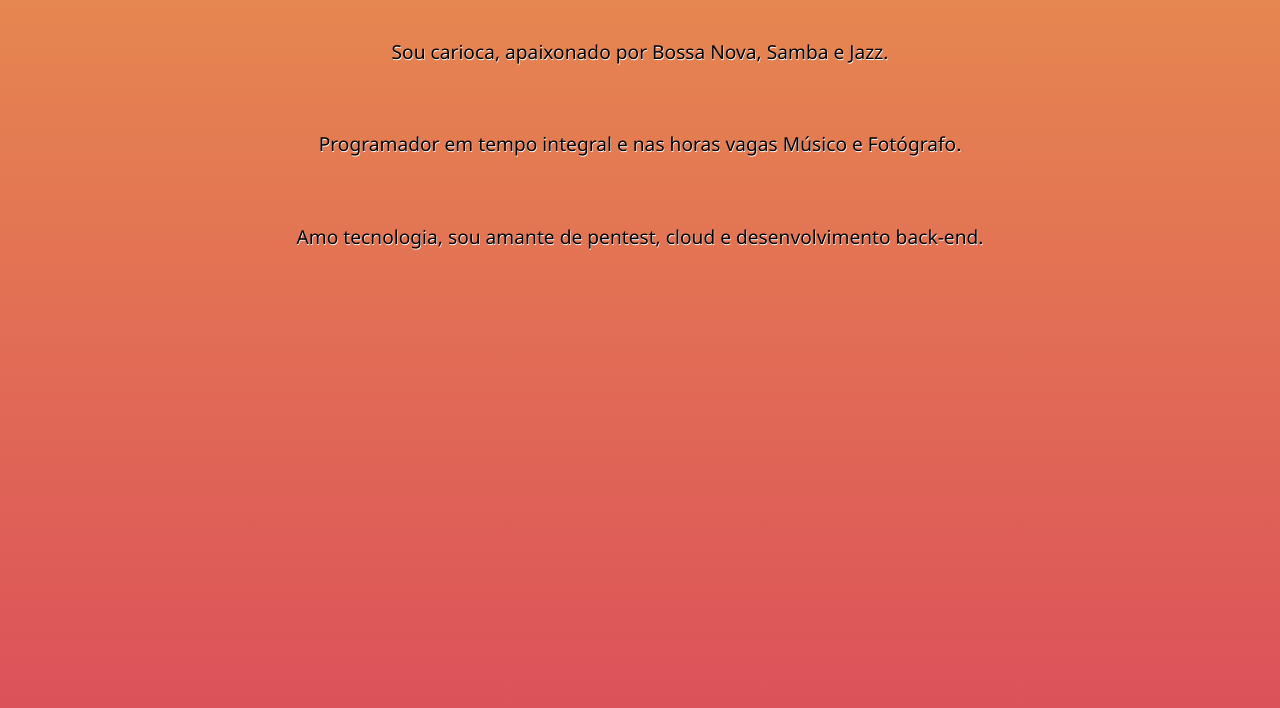
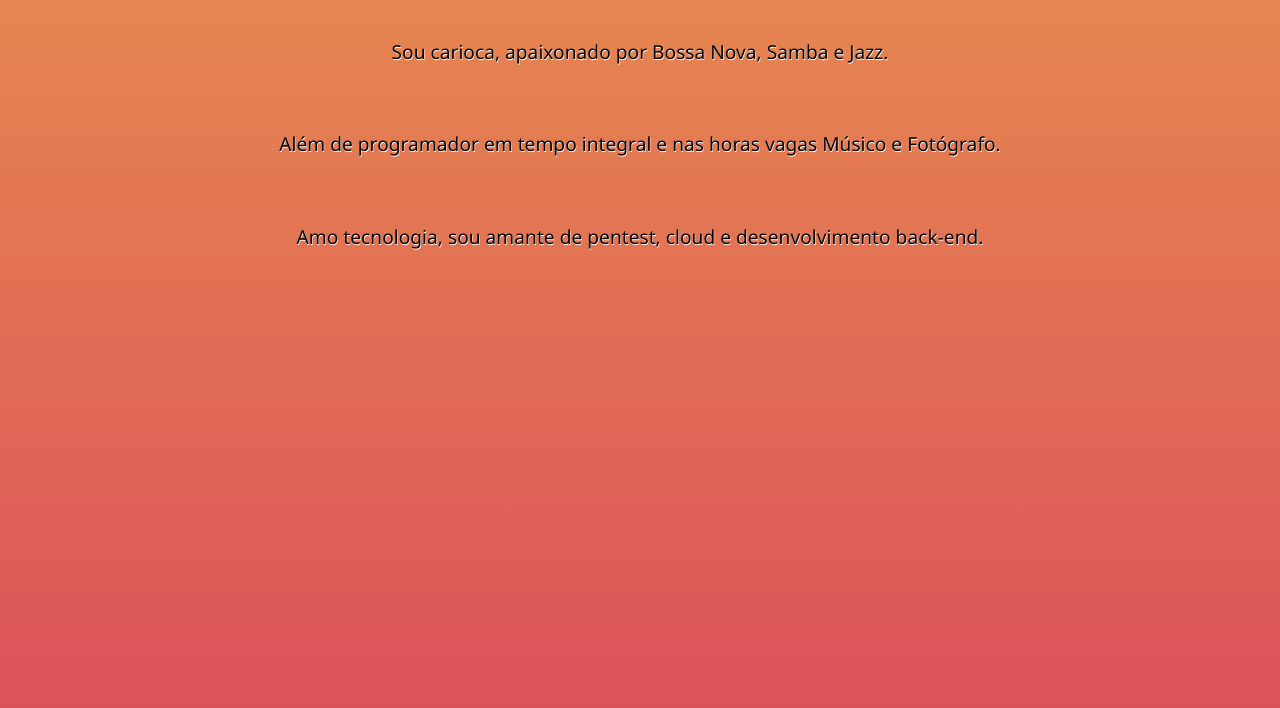
Before and after one commit to matheusel/Portfolio, a plain HTML site: page index.html in a window 1280 px wide. Shown: the part 880-1588 px from the top of the page. Drawn offline with Linux system fonts and the light colour scheme.

Commit message:
Ajustes no Textos

```diff
--- a/index.html
+++ b/index.html
@@ -19,7 +19,7 @@
     <div class="Sobre">
         <p>Sou carioca, apaixonado por Bossa Nova, Samba e Jazz.</p>
         <br>
-        <p>Programador em tempo integral e nas horas vagas Músico e Fotógrafo.</p>
+        <p>Além de programador em tempo integral e nas horas vagas Músico e Fotógrafo.</p>
         <br>
         <p>Amo tecnologia, sou amante de pentest, cloud e desenvolvimento back-end.</p>
     </div>
```
